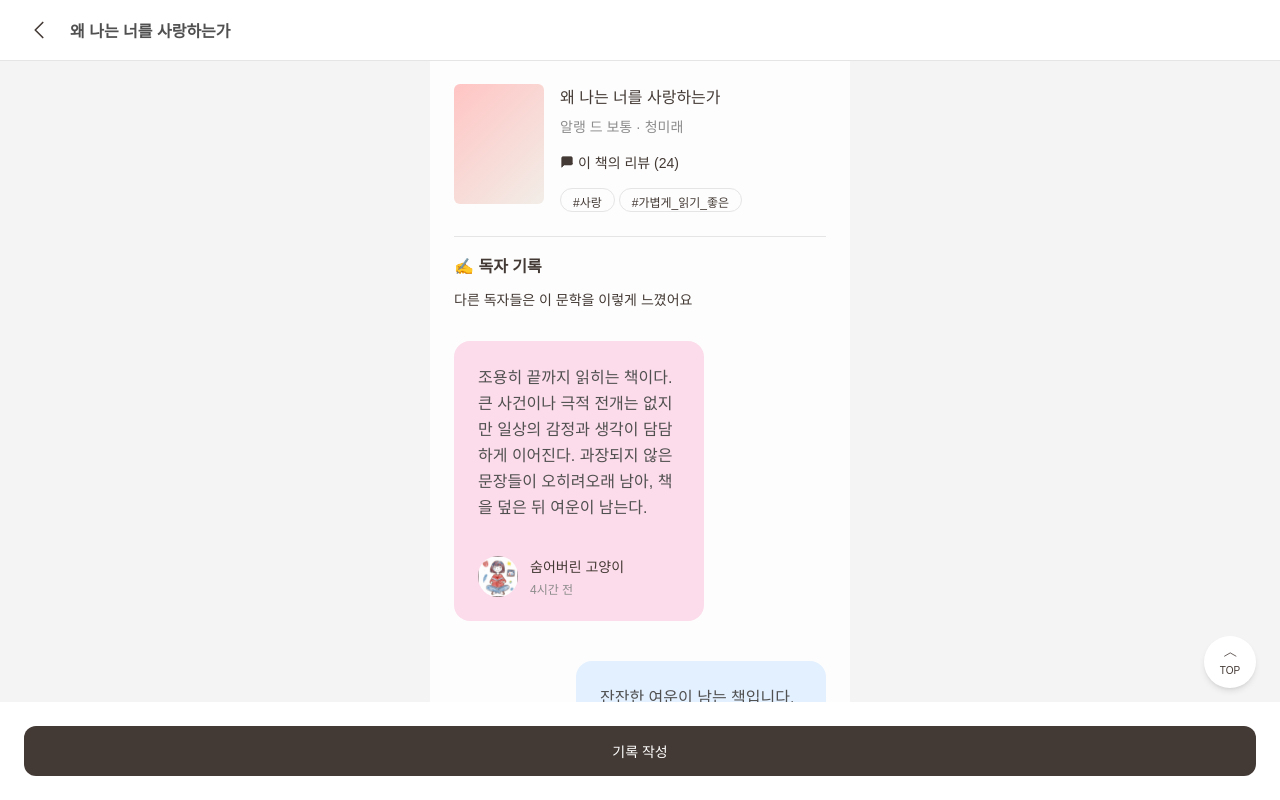
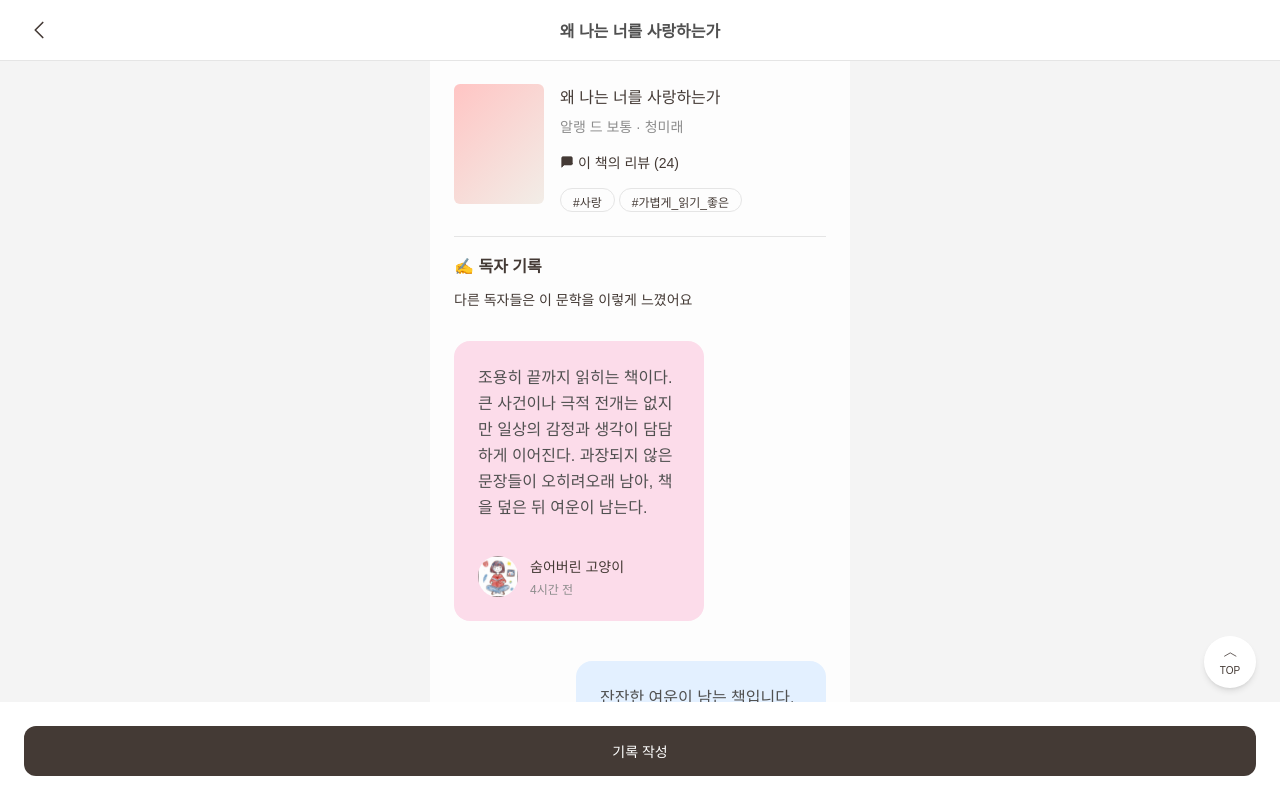
Before and after one commit to GDGoC2026-TripleS-Project/2026_TRIPLES_TEAM_8_FE, a Next.js app: page /books/1 in a window 1280 px wide. Built offline with nearby package versions, Linux system fonts and the light colour scheme; no server answers; a web font is replaced by a local one.

Commit message:
refactor: 뒤로가기 헤더 컴포넌트 적용

```diff
--- a/src/app/(public)/books/[bookId]/page.tsx
+++ b/src/app/(public)/books/[bookId]/page.tsx
@@ -2,10 +2,10 @@
 
 import { useEffect, useState } from "react";
 import { useParams, useRouter } from "next/navigation";
-import Image from "next/image";
 
 import FeedCard from "@/components/feed/FeedCard";
 import ReviewCard from "@/components/book/ReviewCard";
+import BackHeader from "@/components/common/BackHeader";
 import Button from "@/components/common/Button";
 import ScrollTopButton from "@/components/common/ScrollTopButton";
 
@@ -44,21 +44,9 @@ export default function BookDetailPage() {
   return (
     <div className="px-6 pt-[60px] pb-[100px]">
       {/* 상단 고정 헤더 */}
-      <div className="fixed top-0 left-0 w-full bg-white z-50 border-b border-stroke">
-        <div className="px-6 h-[60px] flex items-center gap-4">
-          <Image
-            src="/common/icon-back.svg"
-            alt="back"
-            width={30}
-            height={30}
-            onClick={() => router.back()}
-            className="cursor-pointer"
-          />
-          <h1 className="text-h2_sb truncate">{book.title}</h1>
-        </div>
-      </div>
+      <BackHeader title={book.title} />
 
-      {/* 🔥 FeedCard 재사용 */}
+      {/* FeedCard */}
       <FeedCard
         book={{
           bookId: book.id,
```
